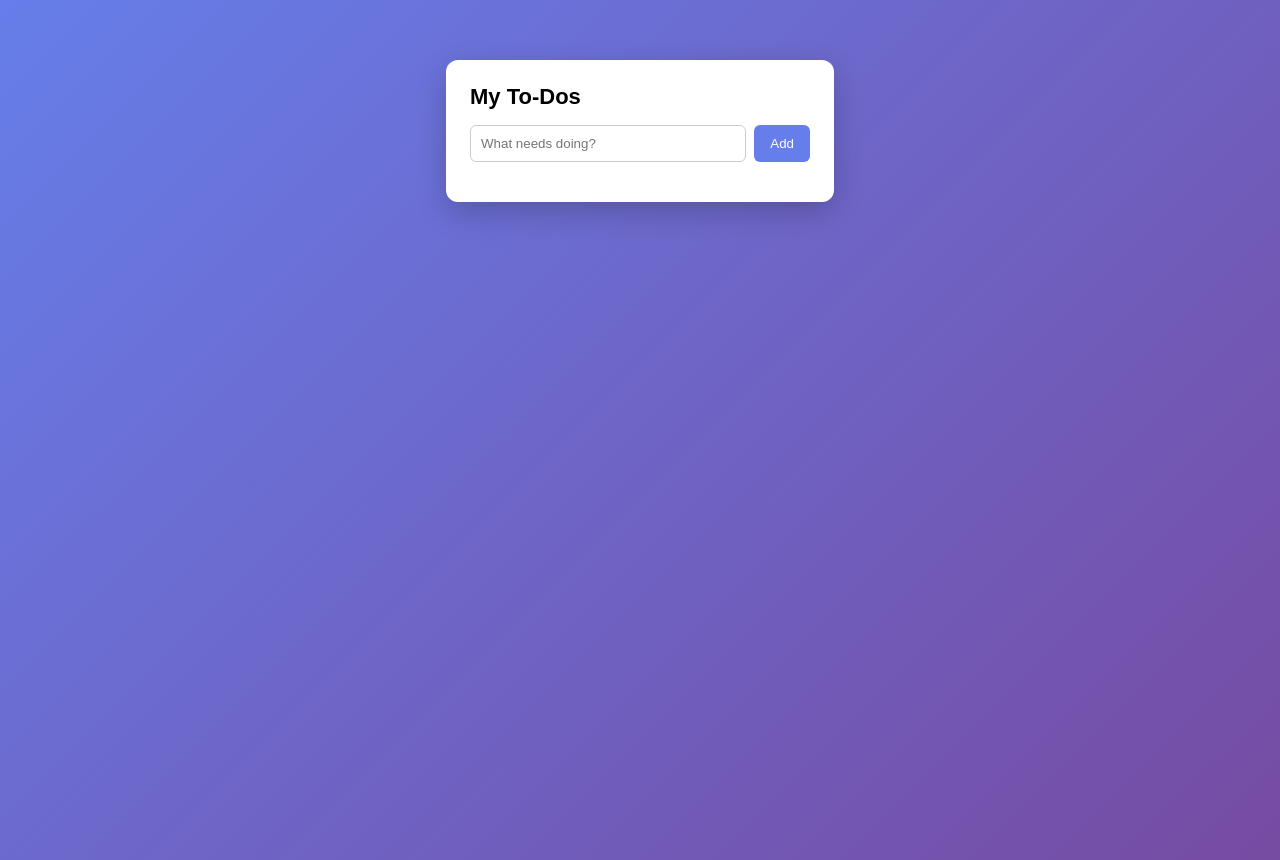
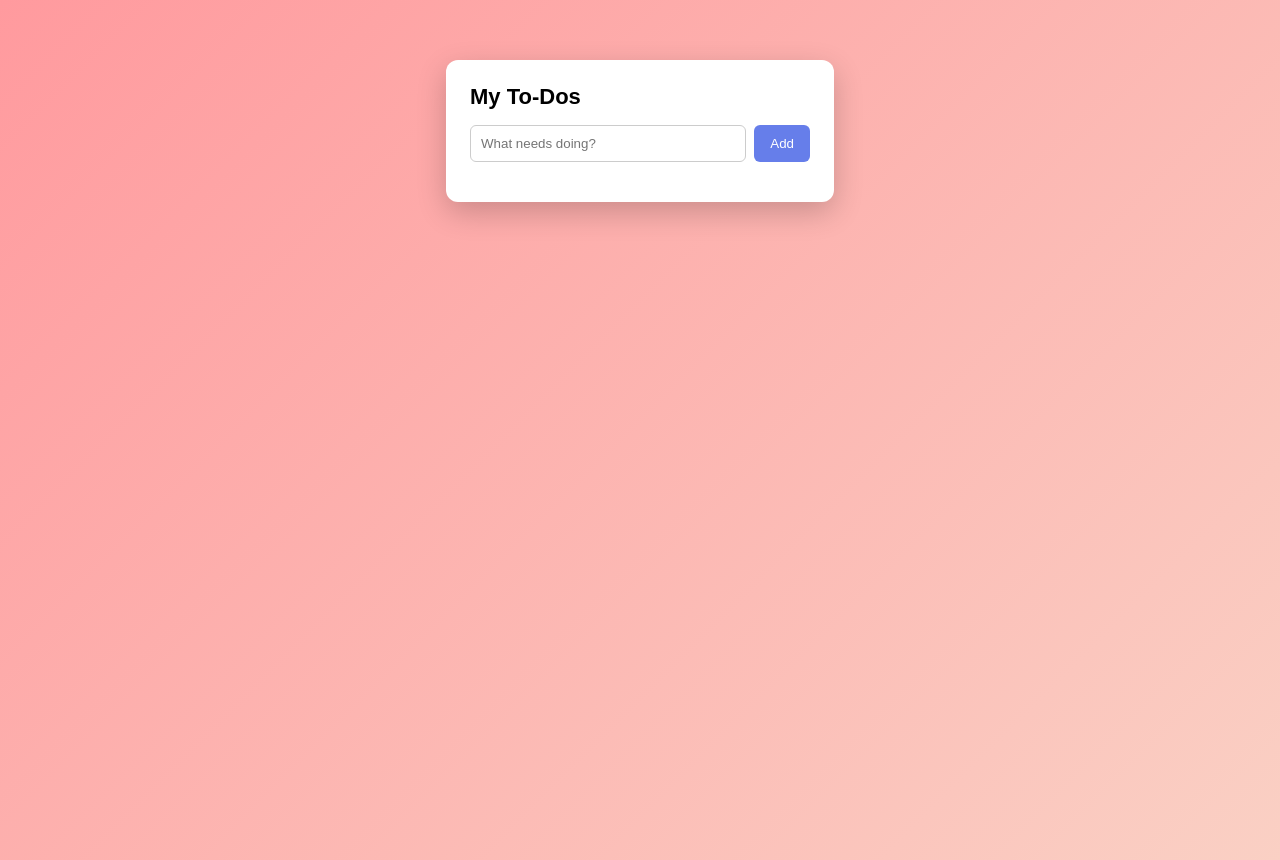
Before and after one commit to tco260098-svg/todo-app, a plain HTML site: page index.html in a window 1280 px wide. Drawn offline with Linux system fonts and the light colour scheme.

Commit message:
Update style.css

```diff
--- a/style.css
+++ b/style.css
@@ -1,6 +1,6 @@
 body {
   font-family: Arial, sans-serif;
-  background: linear-gradient(135deg, #667eea, #764ba2);
+  background: linear-gradient(135deg, #ff9a9e, #fad0c4);
   min-height: 100vh;
   display: flex;
   justify-content: center;
```
